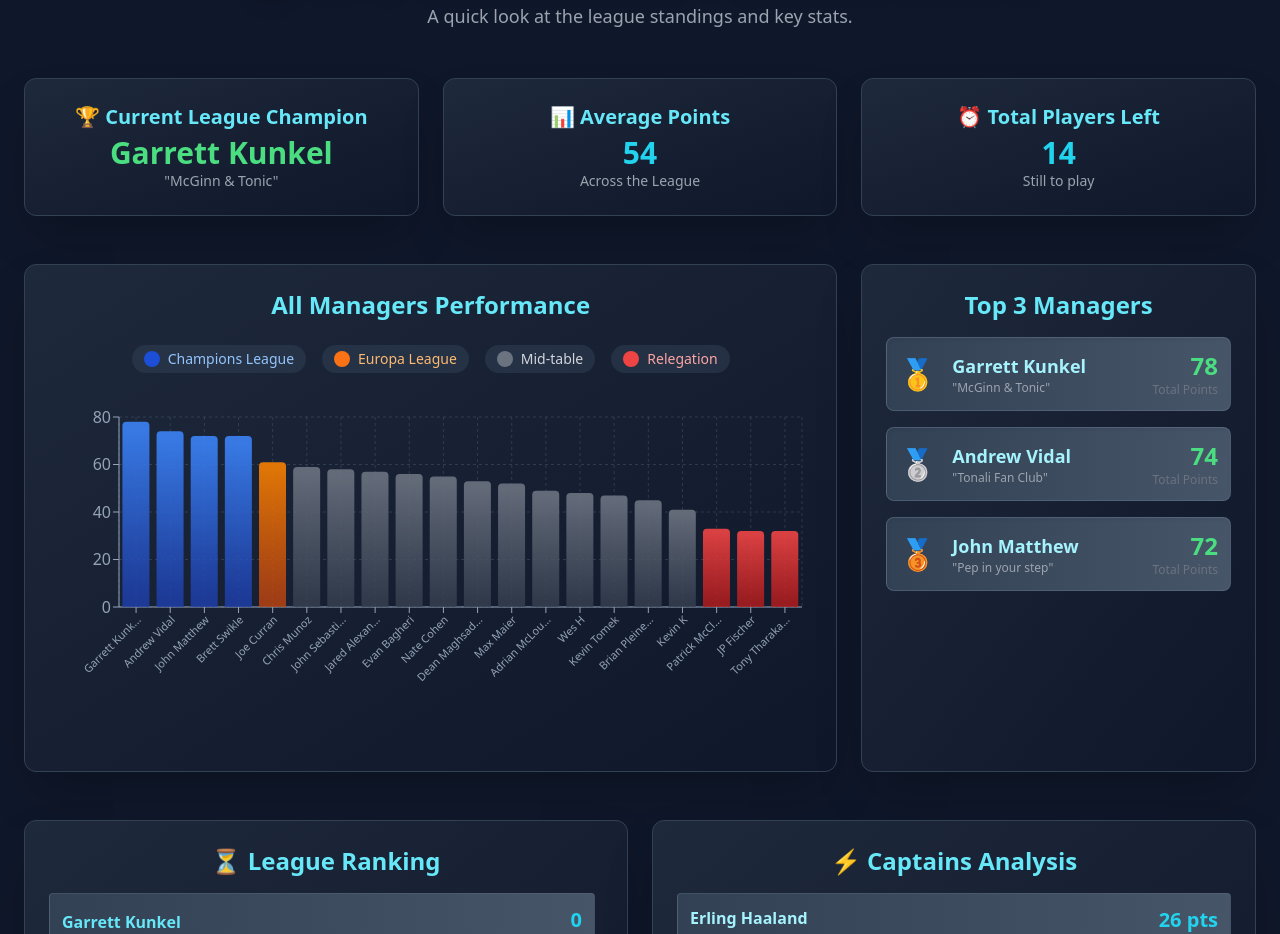
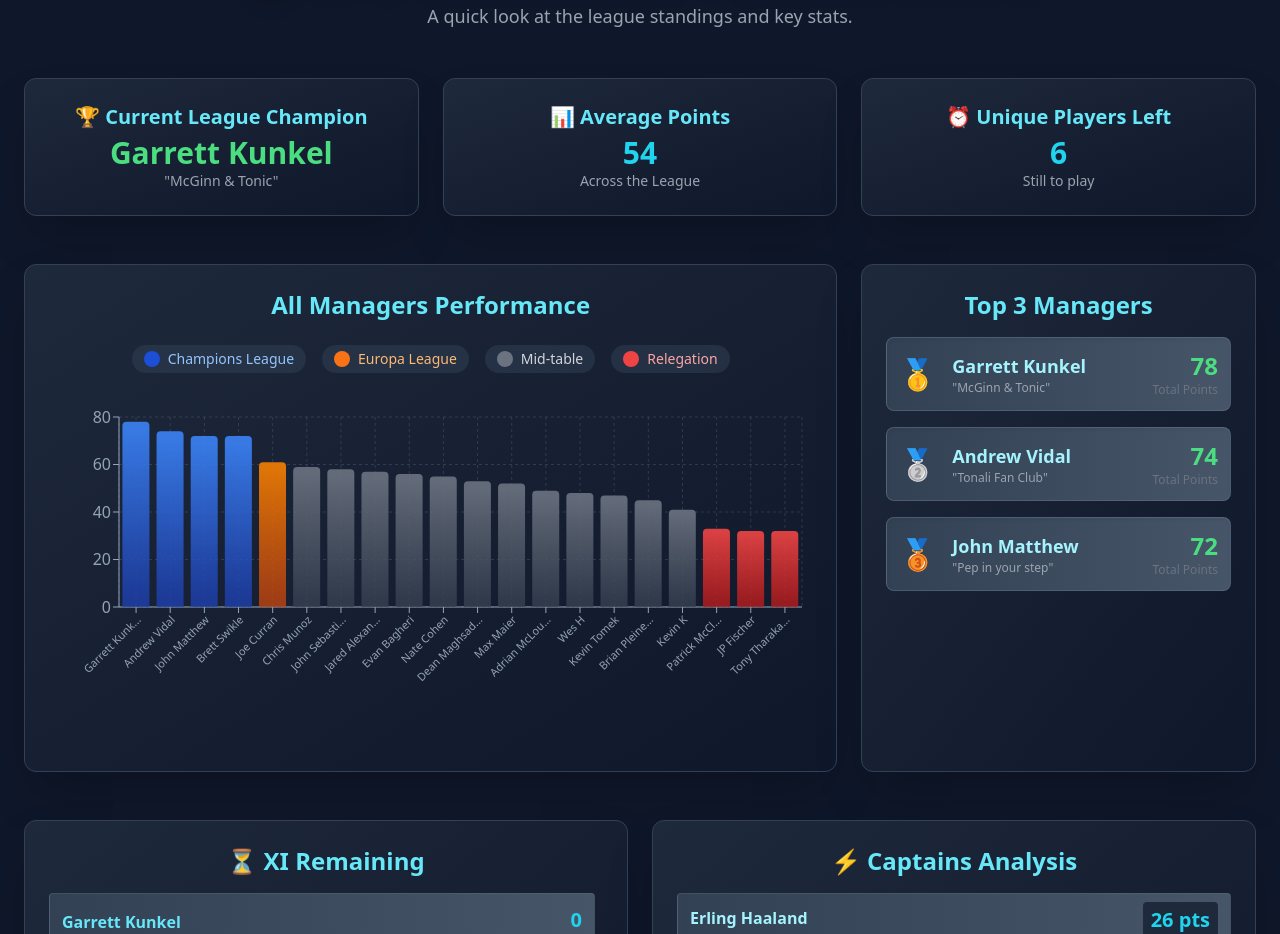
Before and after one commit to bswike/bpl, a React (Vite) app in the folder fpl-dashboard/: page / in a window 1280 px wide. Shown: the part 78-1012 px from the top of the page. Built offline with nearby package versions, Linux system fonts and the light colour scheme.

Commit message:
small updates

```diff
--- a/fpl-dashboard/src/App.jsx
+++ b/fpl-dashboard/src/App.jsx
@@ -6,8 +6,8 @@ const FPLPointsChart = () => {
   const [data, setData] = useState([]);
   const [loading, setLoading] = useState(true);
 
-  useEffect(() => {
-    const loadData = async () => {
+  // The fetch function now exists outside of useEffect so it can be called multiple times.
+  const fetchData = async () => {
     try {
       const response = await fetch('/fpl_rosters_points_gw1.csv');
       const csvData = await response.text();
@@ -16,6 +16,13 @@ const FPLPointsChart = () => {
           header: true,
           dynamicTyping: true,
           skipEmptyLines: true
+        });
+
+      // Pre-process player names for readability
+      parsedData.data.forEach(row => {
+        if (row.player === 'João Pedro Junqueira de Jesus') {
+          row.player = 'João Pedro';
+        }
       });
 
       const managerRemainingPlayers = {};
@@ -100,14 +107,18 @@ const FPLPointsChart = () => {
         });
 
       setData(sortedData);
-        setLoading(false);
     } catch (error) {
       console.error('Error loading data:', error);
+    } finally {
       setLoading(false);
     }
   };
 
-    loadData();
+  useEffect(() => {
+    fetchData(); // Initial fetch
+    const intervalId = setInterval(fetchData, 30000); // Fetch every 30 seconds
+
+    return () => clearInterval(intervalId); // Clear interval on unmount
   }, []);
 
   const getGradientColor = (designation) => {
@@ -142,6 +153,7 @@ const FPLPointsChart = () => {
                      data.designation === 'Europa League' ? 'bg-orange-900' :
                      data.designation === 'Relegation' ? 'bg-red-900' : 'bg-gray-800';
 
+      const captainLastName = data.captain_player.split(' ').pop();
       return (
         <div className={`${bgColor} text-white p-1 rounded-lg shadow-xl border-2 border-white/20`}>
           <p className="font-bold text-sm">{data.manager_name}</p>
@@ -154,7 +166,7 @@ const FPLPointsChart = () => {
               Regular: {data.regular_points} pts
             </p>
             <p className="text-gray-300 text-xxs">
-              Captain: {data.captain_points} pts ({data.captain_player})
+              Captain: {data.captain_points} pts ({captainLastName})
             </p>
             <p className="text-gray-300 text-xxs">
               Starting XI Remaining: {data.remaining_players}
@@ -172,13 +184,15 @@ const FPLPointsChart = () => {
   if (loading) {
     return (
       <div className="flex items-center justify-center h-96 bg-slate-900">
-        <div className="text-cyan-400 text-xl animate-pulse">Loading FPL data...</div>
+        <div className="text-cyan-400 text-xl animate-pulse">Loading BPL data...</div>
       </div>
     );
   }
 
   const topScorer = data[0];
   const avgPoints = data.length > 0 ? Math.round(data.reduce((sum, item) => sum + item.total_points, 0) / data.length) : 0;
+
+  const uniquePlayersRemaining = [...new Set(data.flatMap(manager => manager.remaining_player_names))].length;
 
   const captainCounts = {};
   data.forEach(manager => {
@@ -221,8 +235,8 @@ const FPLPointsChart = () => {
           </div>
 
           <div className="bg-gradient-to-br from-slate-800 to-slate-900 rounded-xl p-4 sm:p-6 shadow-2xl border border-slate-700 text-center">
-            <h3 className="text-lg sm:text-xl font-bold text-cyan-300 mb-1">⏰ Total Players Left</h3>
-            <p className="text-2xl sm:text-3xl font-bold text-cyan-400">{data.reduce((sum, m) => sum + m.remaining_players, 0)}</p>
+            <h3 className="text-lg sm:text-xl font-bold text-cyan-300 mb-1">⏰ Unique Players Left</h3>
+            <p className="text-2xl sm:text-3xl font-bold text-cyan-400">{uniquePlayersRemaining}</p>
             <p className="text-xs sm:text-sm text-gray-400">Still to play</p>
           </div>
         </div>
@@ -341,7 +355,7 @@ const FPLPointsChart = () => {
         <div className="grid grid-cols-1 md:grid-cols-2 gap-6">
           <div className="bg-gradient-to-br from-slate-800 to-slate-900 rounded-xl p-4 sm:p-6 shadow-2xl border border-slate-700">
             <h2 className="text-xl sm:text-2xl font-bold text-cyan-300 mb-4 text-center">
-              ⏳ League Ranking
+              ⏳ XI Remaining
             </h2>
             <ul className="space-y-2 max-h-96 overflow-y-auto pr-2">
               {data.map((manager, index) => (
@@ -378,7 +392,7 @@ const FPLPointsChart = () => {
                     <p className="text-sm text-gray-400 mt-1">{captainData.count} managers captained</p>
                   </div>
                   <div className="text-right">
-                    <span className="font-bold text-xl text-cyan-400">{captainData.points * 2} pts</span>
+                    <span className="font-bold text-xl text-cyan-400 bg-slate-800 px-2 py-1 rounded">{captainData.points * 2} pts</span>
                     <p className="text-xs text-gray-500 mt-1">(Original: {captainData.points} pts)</p>
                   </div>
                 </li>
--- a/fpl-dashboard/src/index.css
+++ b/fpl-dashboard/src/index.css
@@ -1,3 +1,6 @@
+body, #root, #root > div {
+  -webkit-tap-highlight-color: transparent;
+}
 @tailwind base;
 @tailwind components;
 @tailwind utilities;
```
Lines whose indentation alone changed are shown as unchanged.
